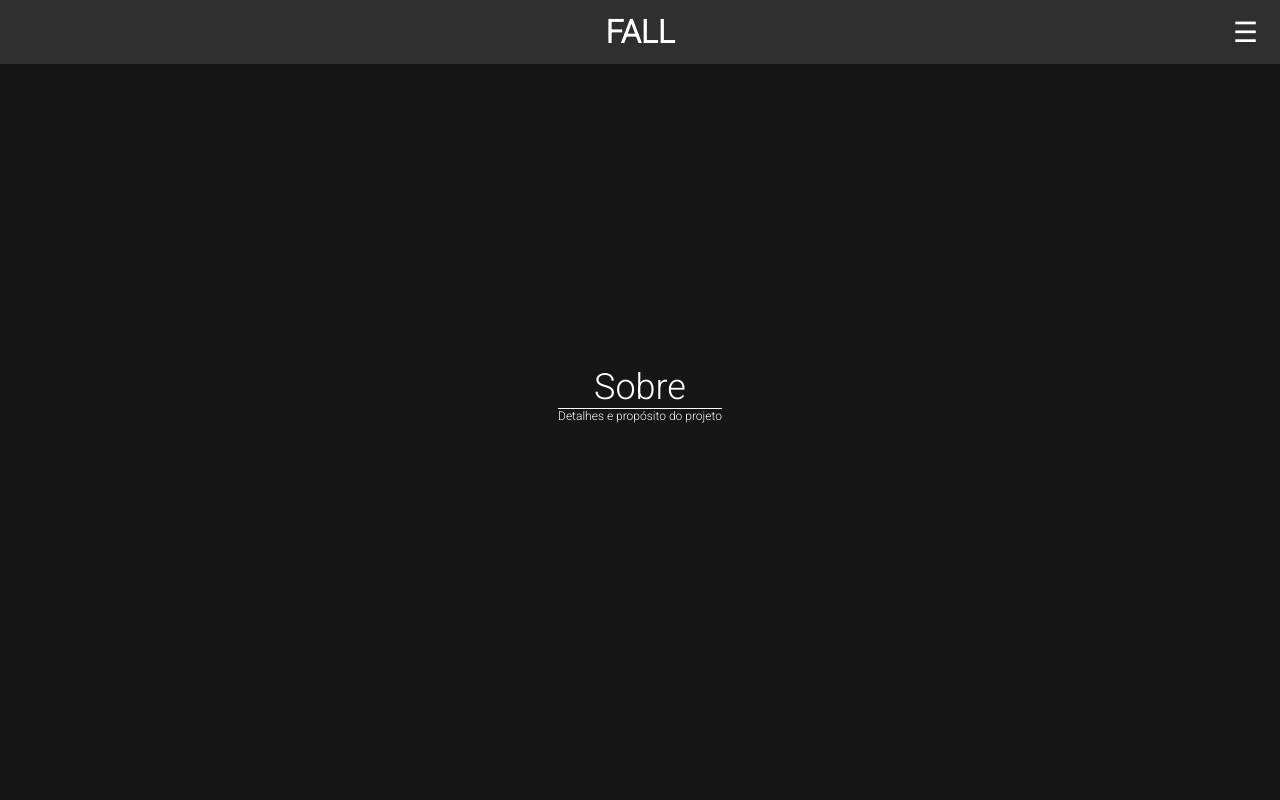
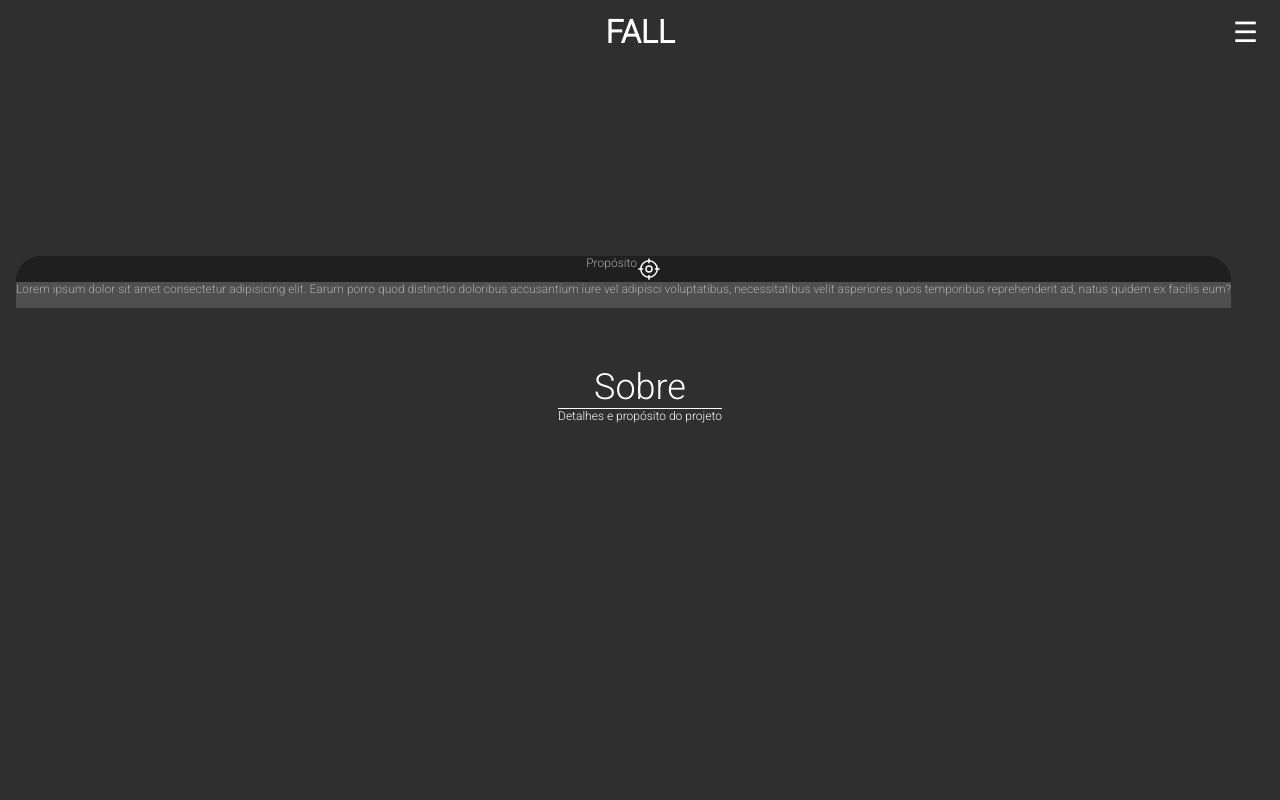
Before and after one commit to Leonardo-Gracas/TCC, a React (Create React App) app: page / in a window 1280 px wide. Shown: the top 800 px of the page. Built offline with nearby package versions, Linux system fonts and the light colour scheme; the HTML template or start-up script is replaced by a standard one.

Commit message:
Add files via upload

```diff
--- a/src/App.jsx
+++ b/src/App.jsx
@@ -18,9 +18,9 @@ export default props => {
   const navbar = (
     <nav>
       <ul>
-        <li><Link className='nav-link' to='/'>Sobre</Link></li>
-        <li><Link className='nav-link' to='/Criacao'>Criação</Link></li>
-        <li><Link className='nav-link' to='/Integrantes'>Integrantes</Link></li>
+        <li><Link onClick={() => showNavbar()} className='nav-link' to='/'>Sobre</Link></li>
+        <li><Link onClick={() => showNavbar()} className='nav-link' to='/Criacao'>Criação</Link></li>
+        <li><Link onClick={() => showNavbar()} className='nav-link' to='/Integrantes'>Integrantes</Link></li>
       </ul>
     </nav>
   )
--- a/src/pages/ContentButon.jsx
+++ b/src/pages/ContentButon.jsx
@@ -3,30 +3,27 @@ import { useState } from "react";
 
 export default props => {
 
-    const [active, setActive] = useState(false)
-    const deactivated = (
-        <button onClick={() => setActive(true)}>
-            {props.svg}
-            <p>{props.text}</p>
-        </button>
+    const [active, setActive] = useState(true)
+
+    const content = (
+        <div className="pop-up" onClick={() => setActive(!active)}>
+            <div className="header">
+                <p>{props.text}</p>
+                {props.svg}
+            </div>
+            <div className="body">
+                <p>Lorem ipsum dolor sit amet consectetur adipisicing elit. Earum porro quod distinctio doloribus accusantium iure vel adipisci voluptatibus, necessitatibus velit asperiores quos temporibus reprehenderit ad, natus quidem ex facilis eum?</p>
+            </div>
+        </div>
     )
 
-    const content = (
-        <div className={active == true ? 'activated' : false}>
+    return (
+        <div className='card'>
             <button onClick={() => setActive(!active)}>
                 {props.svg}
                 <p>{props.text}</p>
             </button>
-            <div className="body" style={active == true ? {display: 'block'} : {display: 'none'}}>
-                <p>Lorem ipsum dolor sit, amet consectetur adipisicing elit. Quam cum nostrum mollitia, dolores reprehenderit inventore. Nobis dolores, error dignissimos eaque, itaque praesentium exercitationem eos, nostrum sapiente harum excepturi. Enim, sint.</p>
-            </div>
-
+            {active == true ? content : false}
         </div>
     )
-
-    return (
-        <>
-            {content}
-        </>
-    )
 }
--- a/src/pages/Pages.css
+++ b/src/pages/Pages.css
@@ -1,5 +1,5 @@
 section {
-    background-color: #00000088;
+    background-color: #2f2f2f88;
     width: 100%;
     height: 100vh;
     display: flex;
@@ -52,26 +52,29 @@ section {
     font-size: 24px;
 }
 
-.activated {
-    transition: 0.5s;
+.pop-up{
     color: white;
-    display: flex;
-    flex-direction: column;
-    justify-content: center;
-    align-items: center;
-    padding: 8px;
-    background-color: #ffffff10;
+    background-color: #4f4f4f;
+    position: fixed;
+    margin: 16px;
+    top: 30vh;
+    left: 0;
+    border-radius: 32px 32px 0 0;
 }
 
-.activated svg {
-    width: 92px;
-    height: 92px;
+.pop-up .header{
+    background-color: #1f1f1f;
+    display: flex;
+    flex-direction: row;
+    font-size: 24px;
+    align-items: center;
+    justify-content: center;
+    border-radius: 32px 32px 0 0;
 }
 
-.activated button {
-    background-color: #ffffff00;
-    text-align: center;
-    font-size: 24px;
+.pop-up .header svg{
+    width: 24px;
+    height: 24px;
 }
 
 .footer {
```
